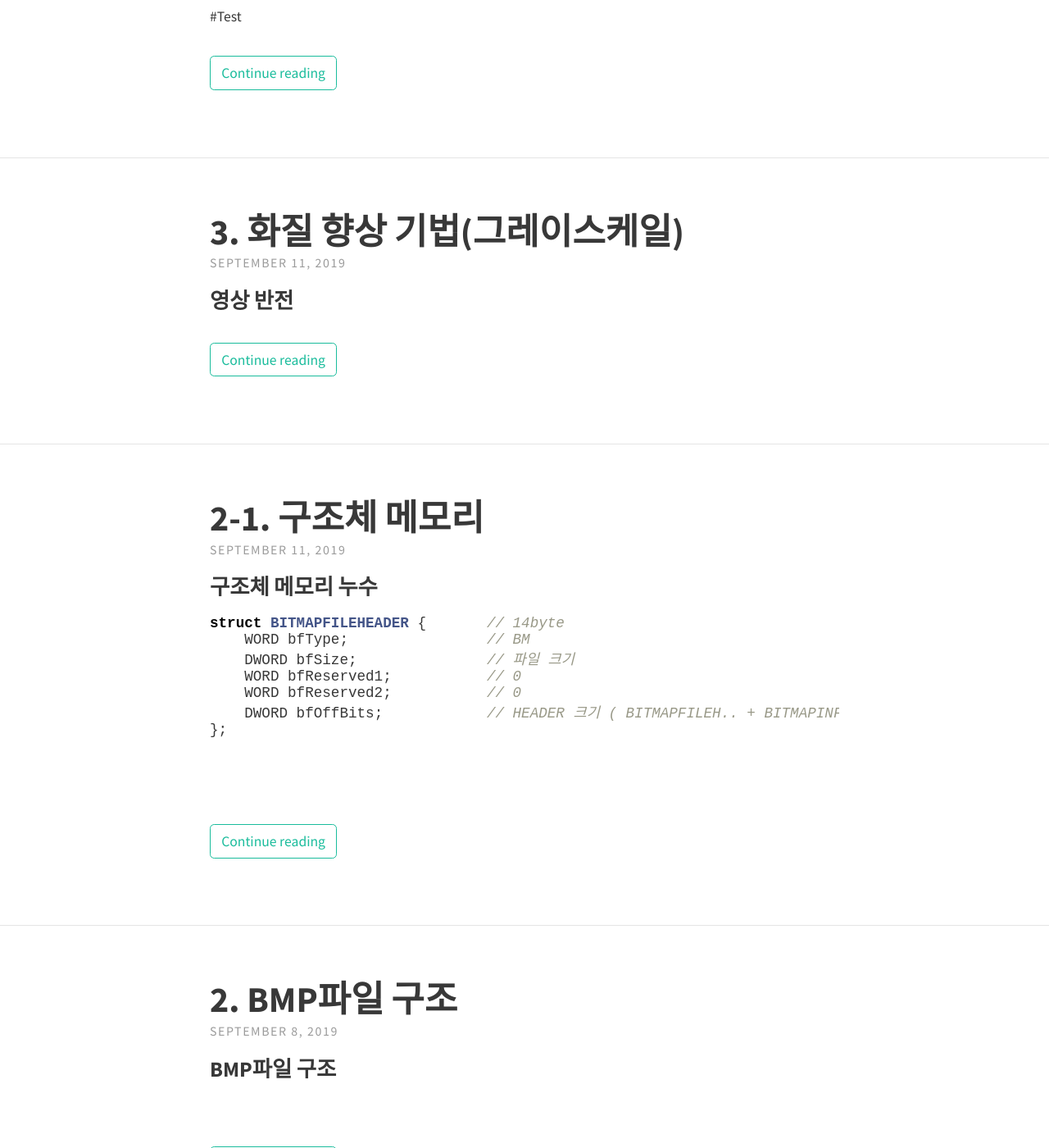
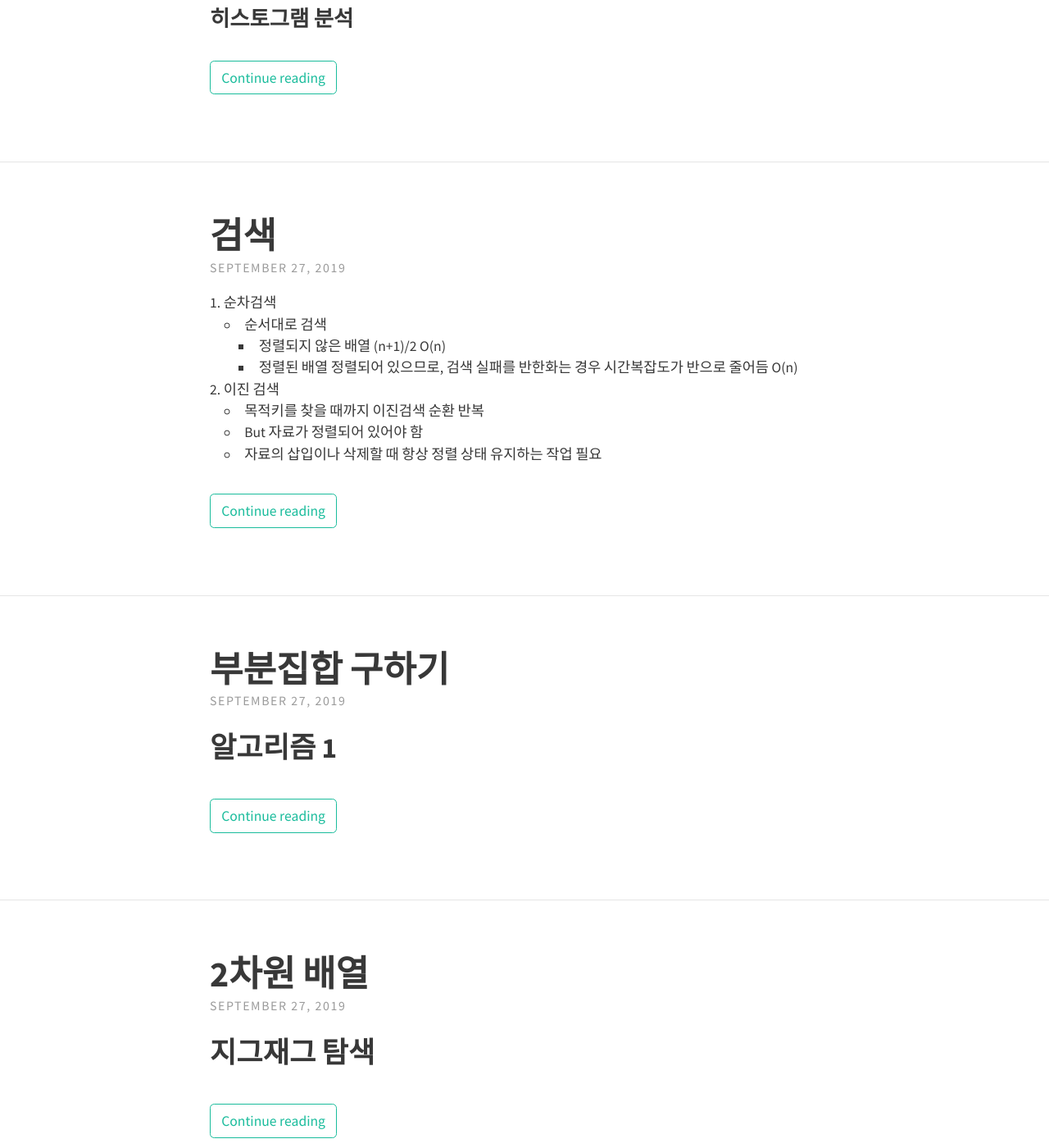
Before and after one commit to jayasou/jayasou.github.io, a Jekyll site: the page built from index.html, in a window 1280 px wide and 1400 px high, scrolled down 278 px. Shown: the whole window at 82% size. Built offline with Jekyll 4.4.1, drawn with Linux system fonts in a browser that asks for light colours; nearby versions of some CDN libraries; the list of posts is cut into pages by our own code; some of the changed lines change nothing that is shown; some of the changed text lies outside the part shown.

Commit message:
Add: imageProcess4-1 And DS

````diff
--- a/_posts/2019-09-11-imageProcess4.md
+++ b/_posts/2019-09-11-imageProcess4.md
@@ -87,35 +87,3 @@ void IppGammaCorrectionOptimal(IppByteImage& img, float gamma) {
 > pow( (i/255.f), inv_gamma) 에 대한 값을 미리 계산해두면 픽셀 값마다 함수를 거치지 않고 그레이스케일 범위만큼 pow함수를 거치게 된다.
 
 <br/><br/>
-
-### 히스토그램 분석
-
-> 영상의 그레이스케일 값에 해당하는 픽셀의 개수를 표현
-
-$$
-h(g) = n_g
-$$
-
-$$
-p(g) = \frac{n_g}{N}
-$$
-
-> g : 그레이스케일 값 <br/>
-n_g : 그레이스케일 값이 g인 픽셀의 개수 <br/>
-정규화과정을 통해 함수가 가질 수 있는 값을 고정한다.
-
-<br/><br/>
-
-### 히스토그램 스트레칭
-
-$$
-\frac{f(x,y)-G_{min}}{G_{max}-G_{min}} * 255
-$$
-
-> 히스토그램이 그레이스케일 전 구간에서 골고루 나타나도록 하는 선형 변환 기법이다. 이를 통한 영상은 명암비가 높아져서 선명한 영상이 된다.
-
-<br/><br/>
-
-### 히스토그램 균등화
-
-> 히스토그램의 누적 분포 특성에 근거하여 분포를 변경시키는 방법이다.
--- /dev/null
+++ b/_posts/2019-09-27-2x2Array.md
@@ -0,0 +1,187 @@
+---
+layout: post
+title: 2차원 배열
+comments: true
+categories: [Array]
+---
+
+## 지그재그 탐색
+
+~~~c++
+#include <iostream>
+using namespace std;
+
+int main() {
+    int w = 5;
+    int h = 2;
+
+    int i, j;
+    int arr[h][w];
+    // 배열 값
+    for(j=0; j<h; j++) {
+        for(i=0; i<w; i++) {
+            arr[j][i] = (j+1)*i;
+        }
+    }
+    // 행 방향으로 탐색
+    cout << "행방향 탐색 " << endl;
+    for(j=0; j<h; j++) {
+        for(i=0; i<w; i++) {
+            cout << arr[j][i] << " ";
+        }cout << endl;
+    }cout << endl;
+    // 지그재그 방향으로 탐색
+    cout << "지그재그 방향 탐색 " << endl;
+    for(j=0; j<h; j++) {
+        for(i=0; i<w; i++) {
+            cout << arr[j][i + (w-1 - 2*i) * ( j % 2)] << " ";
+        }cout << endl;
+    }
+    return 0;
+}
+~~~
+
+</br>
+
+~~~
+행방향 탐색
+0 1 2 3 4
+0 2 4 6 8
+
+지그재그 방향 탐색
+0 1 2 3 4
+8 6 4 2 0
+~~~
+
+## 델타를 이용한 2차원 배열 탐색
+
+~~~c++
+#include <iostream>
+using namespace std;
+
+int main() {
+    int w = 5, h = 5;
+    int arr[h][w];
+    int x,y,i, testX, testY;
+
+    int dx[] = {0, 0, -1, 1};   // 상하좌우
+    int dy[] = {-1, 1, 0, 0};
+
+    // 배열 초기화
+    for(y=0; y<h; y++) {
+        for(x=0; x<w; x++) {
+            arr[y][x] = x;
+        }
+    }
+
+    for(y=0; y<h; y++) {
+        for(x=0; x<w; x++) {
+            for(i=0; i<4; i++) {
+                testX = x + dx[i];
+                testY = y + dy[i];
+
+                if(testX >= w || testX < 0 || testY >= h || testY < 0) continue;
+                cout << arr[testY][testX] << " ";
+            } cout << endl;
+        }cout << endl;
+    }
+    return 0;
+}
+~~~
+
+~~~
+0 1
+1 0 2
+2 1 3
+3 2 4
+4 3
+
+0 0 1
+1 1 0 2
+2 2 1 3
+3 3 2 4
+4 4 3
+
+0 0 1
+1 1 0 2
+2 2 1 3
+3 3 2 4
+4 4 3
+
+0 0 1
+1 1 0 2
+2 2 1 3
+3 3 2 4
+4 4 3
+
+0 1
+1 0 2
+2 1 3
+3 2 4
+4 3
+~~~
+
+</br>
+
+## 전치행렬
+
+~~~c++
+#include <iostream>
+using namespace std;
+
+int const w = 5;
+int const  h = 5;
+int arr[h][w];
+
+void print_array() {
+    for(int j=0; j<h; j++) {
+        for(int i=0; i<w; i++)
+            cout << arr[j][i] << " ";
+        cout << endl;
+    }
+}
+
+
+int main() {
+    int x,y,i, testX, testY;
+
+    // 배열 초기화
+    for(y=0; y<h; y++) {
+        for(x=0; x<w; x++) {
+            arr[y][x] = (x+1)*y;
+        }
+    }
+    cout << "원본 배열 " << endl;
+    print_array();
+    // 전치 행렬
+    for(y=0; y<h; y++) {
+        for(x=0; x<w; x++) {
+            if(y < x) {
+                int temp = arr[y][x];
+                arr[y][x] = arr[x][y];
+                arr[x][y] = temp;
+            }
+        }
+    }
+    cout << endl;
+    cout << "전치 행렬" << endl;
+    print_array();
+    return 0;
+}
+~~~
+
+~~~
+원본 배열
+0 0 0 0 0
+1 2 3 4 5
+2 4 6 8 10
+3 6 9 12 15
+4 8 12 16 20
+
+전치 행렬
+0 1 2 3 4
+0 2 4 6 8
+0 3 6 9 12
+0 4 8 12 16
+0 5 10 15 20
+~~~
--- a/_posts/2019-09-27-bit.md
+++ b/_posts/2019-09-27-bit.md
@@ -1,8 +1,108 @@
 ---
 layout: post
-title: Bit를 이용한 부분집합
+title: 부분집합 구하기
 comments: true
 categories: [Array]
 ---
 
-#Test
+## 알고리즘 1
+
+~~~c++
+#include <iostream>
+using namespace std;
+
+int bit[4] = {0,};
+
+void print_array() {
+    for(int i=0; i<4; i++)
+        cout << bit[i] << " ";
+    cout << endl;
+}
+
+int main() {
+    int i,j,k,l;
+
+    for(i=0; i<2; i++) {
+        bit[0] = (i%2 == 0) ? 0:1;
+
+        for(j=0; j<2; j++){
+            bit[1] = (j%2 == 0) ? 0:1;
+
+            for(k=0; k<2; k++) {
+                bit[2] = (k%2 == 0) ? 0:1;
+
+                for(l=0; l<2; l++) {
+                    bit[3] = (l%2 == 0) ? 0:1;
+
+                    print_array();
+                }
+            }
+        }
+    }
+    return 0;
+}
+~~~
+
+</br>
+
+~~~
+0 0 0 0
+0 0 0 1
+0 0 1 0
+0 0 1 1
+0 1 0 0
+0 1 0 1
+0 1 1 0
+0 1 1 1
+1 0 0 0
+1 0 0 1
+1 0 1 0
+1 0 1 1
+1 1 0 0
+1 1 0 1
+1 1 1 0
+1 1 1 1
+~~~
+
+</br>
+<hr>
+</br>
+
+## 알고리즘 2
+
+~~~c++
+#include <iostream>
+using namespace std;
+
+int main() {
+
+    int i, j;
+    int arr[] = {1,2,4};
+    int n = sizeof(arr)/sizeof(arr[0]); // n: 원소의 개수
+    // 1<<n : 부분집합의 수
+    int size = (1<<n);
+    for(i=0; i < size; i++) { // 0~7
+
+        // 원소의 수만큼 Bit를 비교
+        for(j=0; j<n; j++) {
+            // i의 j번째 bit가 1이면 j번째 원소 출력
+            if( i & (1<<j) )
+                cout << arr[j] << " ";
+
+        } cout << endl;
+    }
+    return 0;
+}
+~~~
+
+</br>
+
+~~~
+1
+2
+1 2
+4
+1 4
+2 4
+1 2 4
+~~~
--- /dev/null
+++ b/_posts/2019-09-27-finding.md
@@ -0,0 +1,30 @@
+---
+layout: post
+title: 검색
+comments: true
+categories: [Array]
+---
+
+1. 순차검색
+    * 순서대로 검색
+        * 정렬되지 않은 배열
+            (n+1)/2
+            O(n)
+        * 정렬된 배열
+        정렬되어 있으므로, 검색 실패를 반한화는 경우 시간복잡도가 반으로 줄어듬
+            O(n)
+2. 이진 검색
+    * 목적키를 찾을 때까지 이진검색 순환 반복
+    * But 자료가 정렬되어 있어야 함
+    * 자료의 삽입이나 삭제할 때 항상 정렬 상태 유지하는 작업 필요
+
+3. 인덱싱
+    * 데이터베이스
+    * Look up Table
+
+<hr>
+
+# 정렬
+
+1. 셀력션 알고리즘
+    * 정렬 알고리즘 후 원하는 순서에 있는 원소값 가져오기
--- /dev/null
+++ b/_posts/2019-10-25-imageProcess4_1.md
@@ -0,0 +1,101 @@
+---
+layout: post
+title: 3-1. 히스토그램분석
+comments: true
+categories: [ComputerVision]
+---
+### 히스토그램 분석
+
+> 영상의 그레이스케일 값에 해당하는 픽셀의 개수를 표현
+
+$$
+h(g) = n_g
+$$
+
+$$
+p(g) = \frac{n_g}{N}
+$$
+
+> g : 그레이스케일 값 <br/>
+n_g : 그레이스케일 값이 g인 픽셀의 개수 <br/>
+p(g) : 정규화과정을 통해 함수가 가질 수 있는 값을 고정한다. n_g에 영상 전체 픽셀의 개수로 나눈다.<br/>
+**왜 정규화를 하는가?**<br/>
+h(g) 함수가 가지는 값은 영상의 크기에 따라 달라질 수 있다. 이 때문에 정규화 과정을 통해 그레이스케일 값이 나타내는 확률의 개념으로 접근한다.
+<br/>
+```
+Histogram() {
+    size <- 영상 사이즈
+    p[] <- 영상 픽셀
+
+    cnt[256] <- 0으로 초기화
+    // 필셀 값의 위치에 카운팅
+    for(i from 0 to size) {
+        cnt[p[i]]++;
+    }
+    // 히스토그램 정규화
+    for(i from 0 to 256) {
+        cnt[i] = cnt[i]/size;
+    }
+}
+```
+
+<br/><br/>
+
+### 히스토그램 스트레칭
+
+$$
+\frac{f(x,y)-G_{min}}{G_{max}-G_{min}} * 255
+$$
+
+> 히스토그램이 그레이스케일 전 구간에서 골고루 나타나도록 하는 선형 변환 기법이다. 이를 통한 영상은 명암비가 높아져서 선명한 영상이 된다.
+
+위의 식은 다음과 같이 변경할 수 있다.
+$$
+y = \frac{255}{max-min} * { x - min }
+$$
+(max - min)은 영상의 히스토그램 전체 범위를 나타낸다. 8비트로 표현가능한 밝기 최대범위 255를 영상의 최대범위로 나눈 것이다. 이는 영상의 범위와 255와의 비를 나타낸다. (x-low)는 영상의 픽셀 값에서 최저 밝기 값을 뺀 값이며, 이는, 최저 밝기와 얼마나 떨어져있는지를 의미한다. <br/>
+**그렇다면 왜 이렇게 계산하는가**
+min값이 0으로 재배치되며 영상에서 x와의 거리차 (x-min)에 스트레칭될 범위의 비 (255/(max-low))를 곱해주면 비율상 x가 어느 위치로 재배치되어야 하는지 알 수 있다.
+
+
+~~~
+HistogramStretching() {
+    size <- 영상 사이즈
+    p[] <- 영상 픽셀
+
+    gray_max <- p[0], gray_min <- p[0]
+    for(i from 1 to size) {
+        if(gray_max < p[i]) gray_max = p[i]
+        if(gray_min > p[i]) gray_min = p[i]
+    }
+
+    for(i from 0 to size) {
+        // p[i]를 이용한 스트레칭 연산
+    }
+}
+~~~
+<br/><br/>
+
+### 히스토그램 균등화 (?) .. 잘 모르겠다
+
+> 히스토그램의 누적 분포 특성에 근거하여 분포를 변경시키는 방법이다. <br/>
+PDF : 확률 밀도 함수  <br/>
+CDF : 누적분포  <br/>
+
+
+~~~
+HistogramEqualization() {
+    size <- 영상 크기
+    p[] <- 영상 픽셀
+
+    histo[] = Histogram()
+
+    cdf[256] = {0.0, }
+    cdf[0] = histo[0]
+    for(i from 1 to 256)
+        cdf[i] = cdf[i-1] + histo[i]
+
+    for(i from 0 to size)
+        p[i] = cdf[p[i]] * 255
+}
+~~~
````
